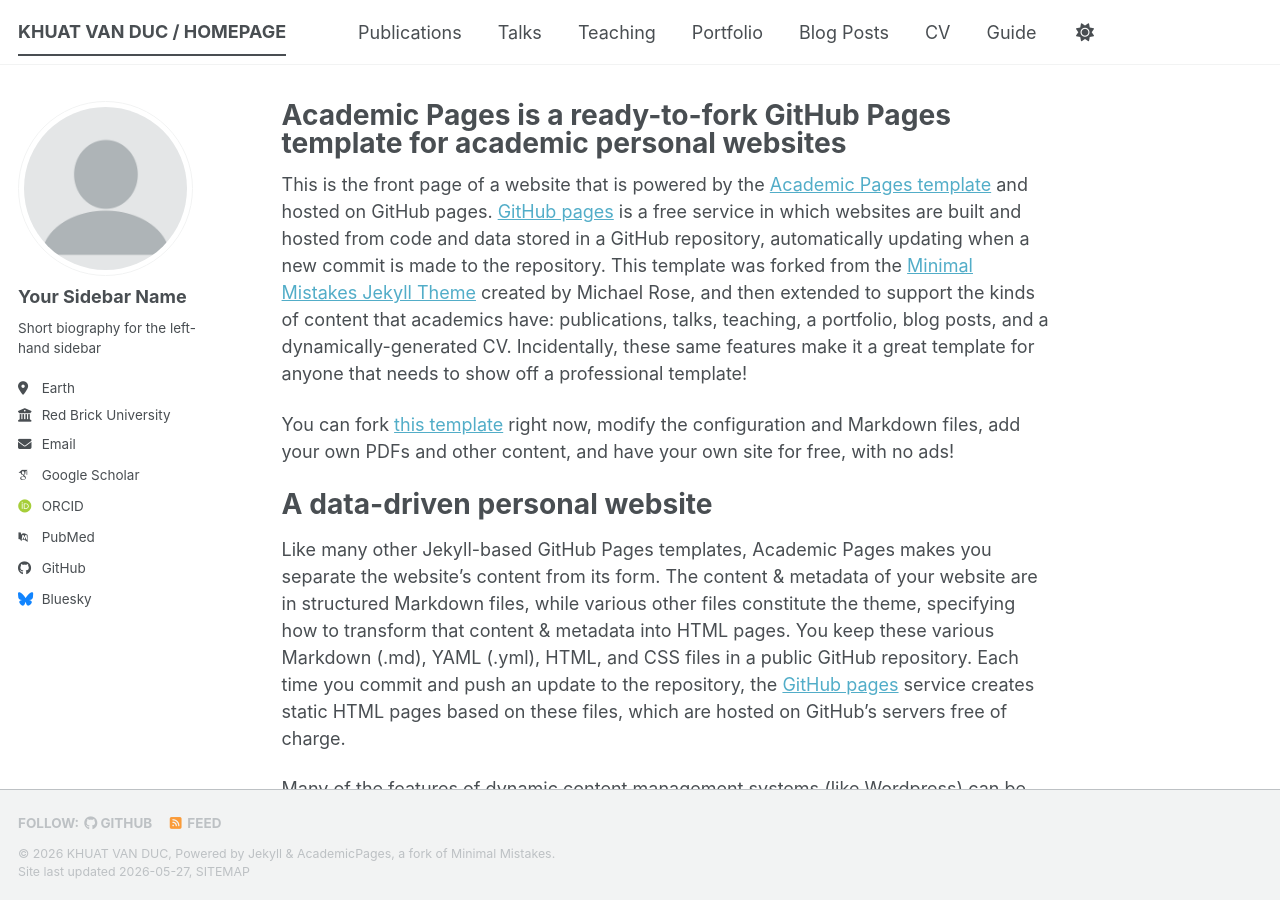
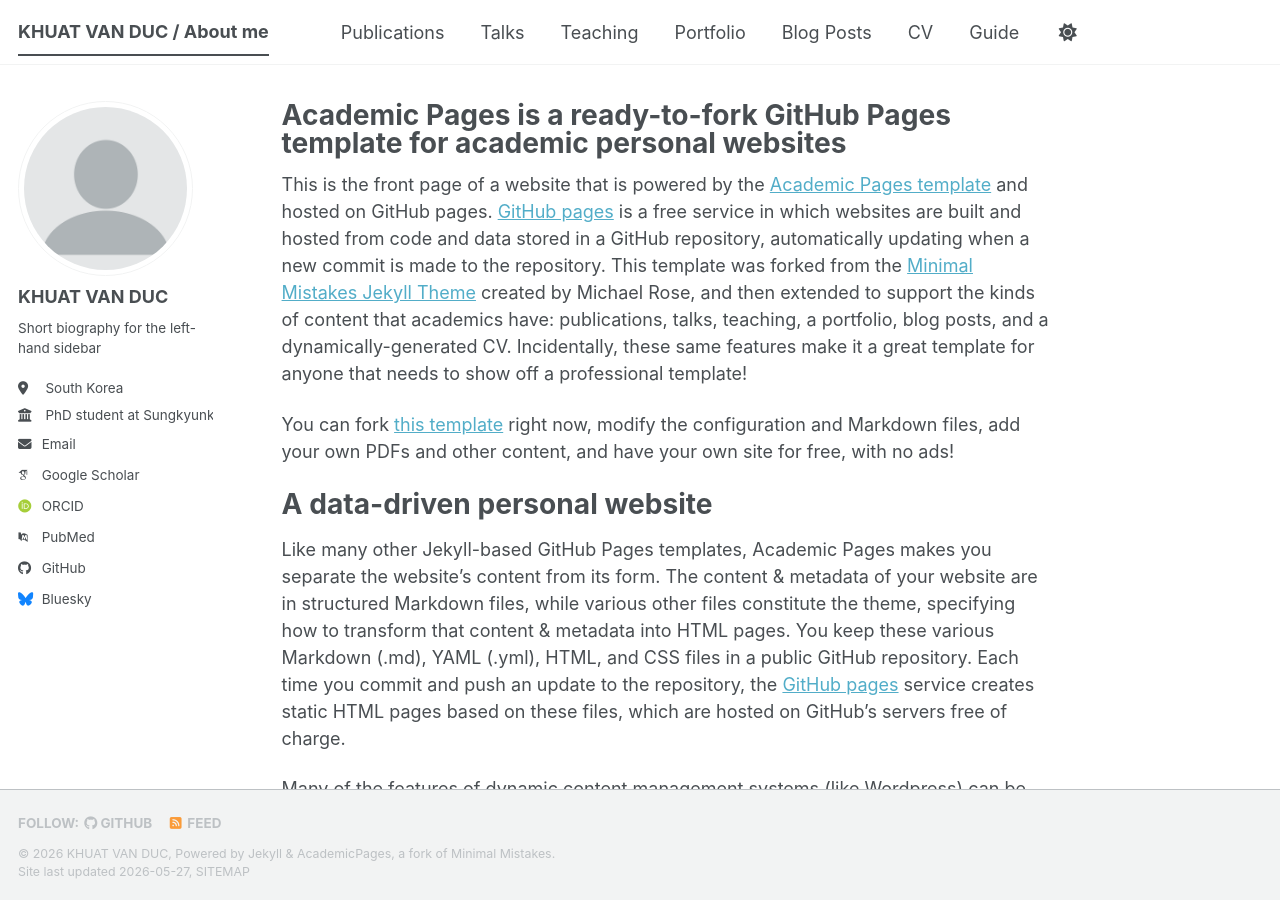
Before and after one commit to duckv-sketch/KHUAT-VAN-DUC, a Jekyll site: the page built from _pages/about.md, in a window 1280 px wide and 900 px high. Built offline with Jekyll 4.4.1, drawn with Linux system fonts in a browser that asks for light colours; some web fonts are replaced; a script bundle is joined from its source files by our own code; library files that are not in the unit come from our copies.

Commit message:
Update _config.yml

```diff
--- a/_config.yml
+++ b/_config.yml
@@ -9,7 +9,7 @@
 # Basic Site Settings
 locale                   : "en-US"
 site_theme               : "default" # The available themes options are "default", "air", "sunrise", "mint", "dirt" and "contrast"
-title                    : "KHUAT VAN DUC / HOMEPAGE"
+title                    : "KHUAT VAN DUC / About me"
 title_separator          : "-"
 name                     : &name "KHUAT VAN DUC"
 description              : &description "Your Name's academic portfolio"   # Update this with a general description of your site, this is the default if not overridden by a page
@@ -24,13 +24,13 @@ repository               : "academicpages/academicpages.github.io"
 author:
   # Biographic information
   avatar           : "profile.png"
-  name             : "Your Sidebar Name"
+  name             : "KHUAT VAN DUC"
   pronouns         : # example: "she/her"
   bio              : "Short biography for the left-hand sidebar"
-  location         : "Earth"
-  employer         : "Red Brick University"
+  location         : "  South Korea"
+  employer         : " PhD student at Sungkyunkwan University"
   uri              : # URL
-  email            : "none@example.org"
+  email            : "duckv@g.skku.edu"
 
   # Academic websites
   academia         : # URL
```
